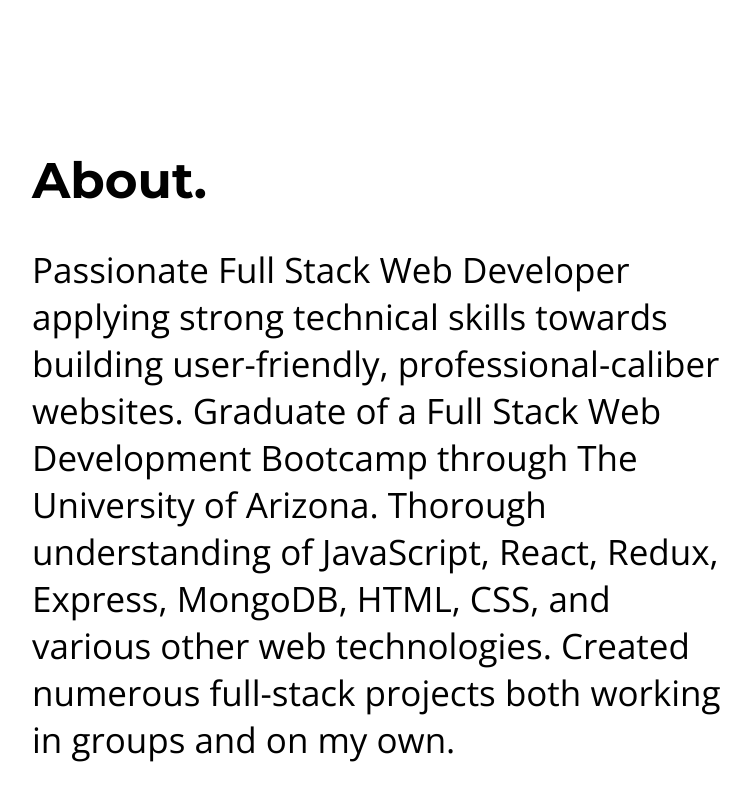
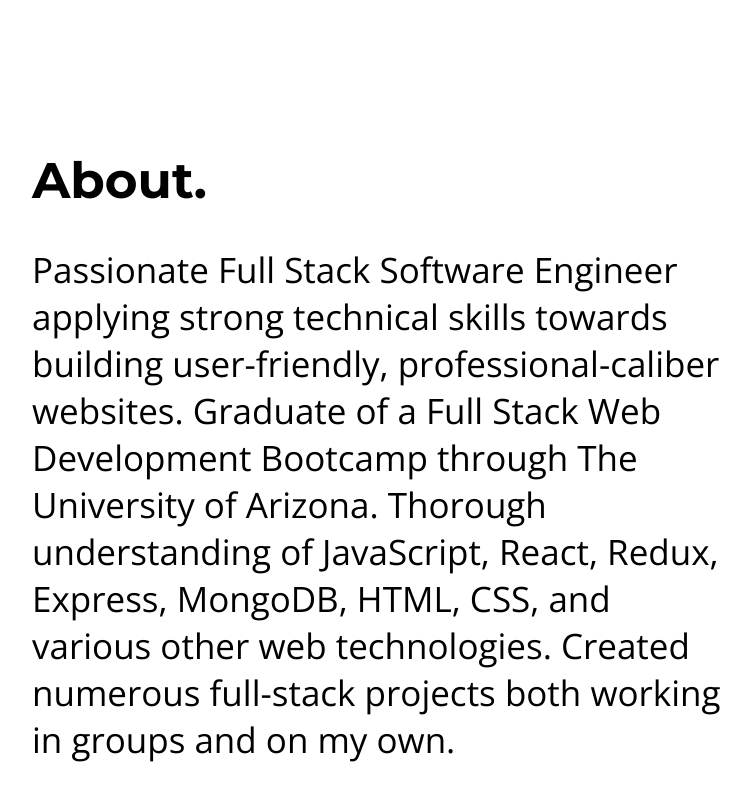
Before and after one commit to jhamilton20/reactportfolio, a React (Create React App) app: page / in a window 1280 px wide. Shown: the part 584-1384 px from the top of the page, without its empty margins (28-779 px from the left). Built offline with nearby package versions, Linux system fonts and the light colour scheme.

Commit message:
changing description

```diff
--- a/src/yourdata.js
+++ b/src/yourdata.js
@@ -15,7 +15,7 @@
 
         contactEmail:'jhamilton72.jh@gmail.com',
 
-        abouttext: " Passionate Full Stack Web Developer applying strong technical                 skills towards building user-friendly, professional-caliber websites.                Graduate of a Full Stack Web Development Bootcamp through The University                  of Arizona. Thorough understanding of JavaScript, React, Redux, Express,               MongoDB, HTML, CSS, and various other web technologies. Created numerous             full-stack projects both working in groups and on my own. ",
+        abouttext: " Passionate Full Stack Software Engineer applying strong technical                 skills towards building user-friendly, professional-caliber websites.                Graduate of a Full Stack Web Development Bootcamp through The University                  of Arizona. Thorough understanding of JavaScript, React, Redux, Express,               MongoDB, HTML, CSS, and various other web technologies. Created numerous             full-stack projects both working in groups and on my own. ",
 
 
        projects:[
```
